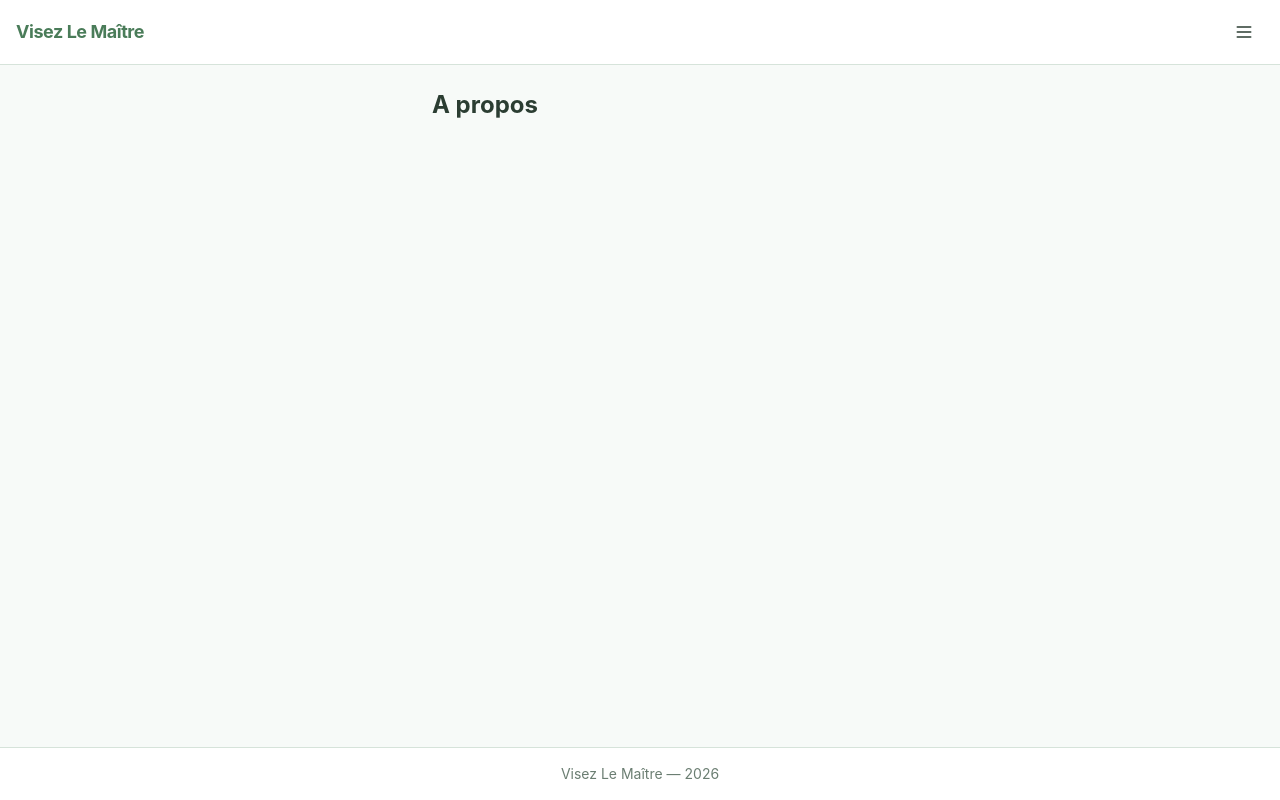
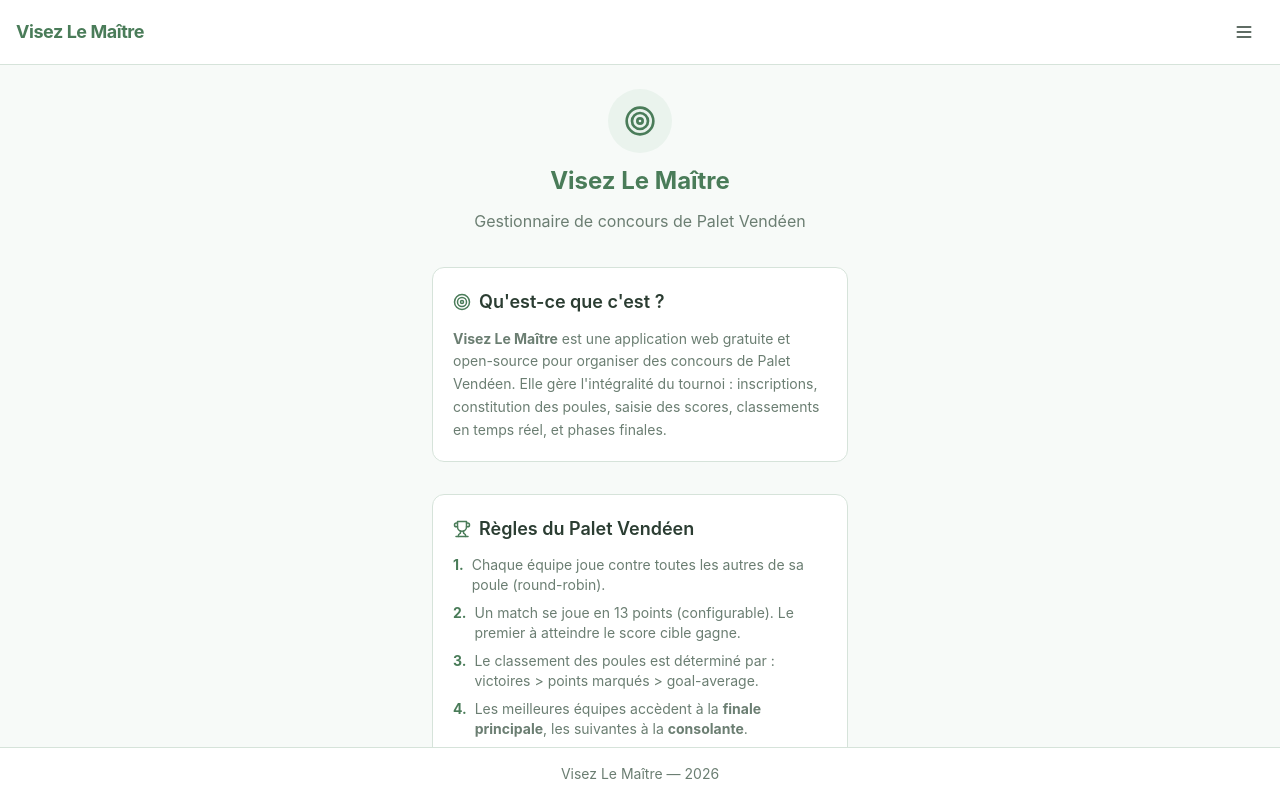
Before and after one commit to Lanceliogs/visez-le-maitre, a SvelteKit app: page /about in a window 1280 px wide. Built offline with nearby package versions, Linux system fonts and the light colour scheme.

Commit message:
minor: basic about page added

```diff
--- a/src/routes/about/+page.svelte
+++ b/src/routes/about/+page.svelte
@@ -1,6 +1,156 @@
 <script lang="ts">
-
+    import Target from '@lucide/svelte/icons/target';
+    import Users from '@lucide/svelte/icons/users';
+    import Trophy from '@lucide/svelte/icons/trophy';
+    import Smartphone from '@lucide/svelte/icons/smartphone';
+    import ExternalLink from '@lucide/svelte/icons/external-link';
+    import Zap from '@lucide/svelte/icons/zap';
 </script>
 
-<!-- Here we will write credits, and point to the GitHub page-->
- <h1 class="text-2xl font-bold">A propos</h1>
+<svelte:head>
+    <title>À propos — Visez Le Maître</title>
+</svelte:head>
+
+<div class="space-y-8">
+
+    <!-- Hero -->
+    <section class="text-center space-y-3">
+        <div class="inline-flex items-center justify-center w-16 h-16 rounded-full bg-primary-light">
+            <Target size={32} class="text-primary" />
+        </div>
+        <h1 class="text-2xl font-bold text-primary">Visez Le Maître</h1>
+        <p class="text-text-muted">Gestionnaire de concours de Palet Vendéen</p>
+    </section>
+
+    <!-- What is it -->
+    <section class="bg-white rounded-xl border border-card-border p-5 space-y-3">
+        <h2 class="text-lg font-semibold flex items-center gap-2">
+            <Target size={18} class="text-primary" />
+            Qu'est-ce que c'est ?
+        </h2>
+        <p class="text-sm text-text-muted leading-relaxed">
+            <strong>Visez Le Maître</strong> est une application web gratuite et open-source pour organiser
+            des concours de Palet Vendéen. Elle gère l'intégralité du tournoi :
+            inscriptions, constitution des poules, saisie des scores, classements en temps réel,
+            et phases finales.
+        </p>
+    </section>
+
+    <!-- Rules -->
+    <section class="bg-white rounded-xl border border-card-border p-5 space-y-3">
+        <h2 class="text-lg font-semibold flex items-center gap-2">
+            <Trophy size={18} class="text-primary" />
+            Règles du Palet Vendéen
+        </h2>
+        <ul class="text-sm text-text-muted space-y-2 list-none">
+            <li class="flex gap-2">
+                <span class="text-primary font-bold">1.</span>
+                <span>Chaque équipe joue contre toutes les autres de sa poule (round-robin).</span>
+            </li>
+            <li class="flex gap-2">
+                <span class="text-primary font-bold">2.</span>
+                <span>Un match se joue en 13 points (configurable). Le premier à atteindre le score cible gagne.</span>
+            </li>
+            <li class="flex gap-2">
+                <span class="text-primary font-bold">3.</span>
+                <span>Le classement des poules est déterminé par : victoires &gt; points marqués &gt; goal-average.</span>
+            </li>
+            <li class="flex gap-2">
+                <span class="text-primary font-bold">4.</span>
+                <span>Les meilleures équipes accèdent à la <strong>finale principale</strong>, les suivantes à la <strong>consolante</strong>.</span>
+            </li>
+        </ul>
+    </section>
+
+    <!-- How to use -->
+    <section class="bg-white rounded-xl border border-card-border p-5 space-y-3">
+        <h2 class="text-lg font-semibold flex items-center gap-2">
+            <Smartphone size={18} class="text-primary" />
+            Comment ça marche ?
+        </h2>
+        <ul class="text-sm text-text-muted space-y-2 list-none">
+            <li class="flex gap-2">
+                <span class="text-accent font-bold">→</span>
+                <span><strong>L'organisateur</strong> crée un concours et partage le lien ou le QR code.</span>
+            </li>
+            <li class="flex gap-2">
+                <span class="text-accent font-bold">→</span>
+                <span><strong>Les équipes</strong> s'inscrivent depuis leur téléphone (ou via un kiosque partagé).</span>
+            </li>
+            <li class="flex gap-2">
+                <span class="text-accent font-bold">→</span>
+                <span><strong>Les scores</strong> sont saisis par une équipe et confirmés par l'adversaire.</span>
+            </li>
+            <li class="flex gap-2">
+                <span class="text-accent font-bold">→</span>
+                <span><strong>Les classements</strong> se mettent à jour en temps réel pour tous.</span>
+            </li>
+        </ul>
+    </section>
+
+    <!-- Features -->
+    <section class="bg-white rounded-xl border border-card-border p-5 space-y-3">
+        <h2 class="text-lg font-semibold flex items-center gap-2">
+            <Users size={18} class="text-primary" />
+            Fonctionnalités
+        </h2>
+        <div class="grid grid-cols-2 gap-2 text-sm text-text-muted">
+            <div class="flex items-center gap-1.5">
+                <span class="w-2 h-2 rounded-full bg-primary"></span>
+                Inscription par QR code
+            </div>
+            <div class="flex items-center gap-1.5">
+                <span class="w-2 h-2 rounded-full bg-primary"></span>
+                Mode kiosque
+            </div>
+            <div class="flex items-center gap-1.5">
+                <span class="w-2 h-2 rounded-full bg-primary"></span>
+                Scores en temps réel
+            </div>
+            <div class="flex items-center gap-1.5">
+                <span class="w-2 h-2 rounded-full bg-primary"></span>
+                Mobile-first
+            </div>
+            <div class="flex items-center gap-1.5">
+                <span class="w-2 h-2 rounded-full bg-primary"></span>
+                Groupes de seeding
+            </div>
+            <div class="flex items-center gap-1.5">
+                <span class="w-2 h-2 rounded-full bg-primary"></span>
+                Phases finales
+            </div>
+        </div>
+    </section>
+
+    <!-- Tech stack -->
+    <section class="bg-white rounded-xl border border-card-border p-5 space-y-3">
+        <h2 class="text-lg font-semibold flex items-center gap-2">
+            <Zap size={18} class="text-primary" />
+            Stack technique
+        </h2>
+        <div class="flex flex-wrap gap-2">
+            {#each ['SvelteKit', 'Svelte 5', 'Tailwind CSS', 'Drizzle ORM', 'Neon Postgres', 'Vercel', 'SSE'] as tech}
+                <span class="px-2.5 py-1 bg-primary-light text-primary text-xs font-medium rounded-full">
+                    {tech}
+                </span>
+            {/each}
+        </div>
+    </section>
+
+    <!-- Credits -->
+    <section class="bg-white rounded-xl border border-card-border p-5 space-y-3 text-center">
+        <p class="text-sm text-text-muted">
+            Projet open-source sous licence AGPL-3.0
+        </p>
+        <a
+            href="https://github.com/Lanceliogs/visez-le-maitre"
+            target="_blank"
+            rel="noopener noreferrer"
+            class="inline-flex items-center gap-2 px-4 py-2 bg-primary text-white text-sm font-medium rounded-lg hover:bg-primary-hover transition-colors"
+        >
+            <ExternalLink size={16} />
+            Voir sur GitHub
+        </a>
+    </section>
+
+</div>
--- a/src/routes/admin/+page.svelte
+++ b/src/routes/admin/+page.svelte
@@ -186,7 +186,7 @@
         <div class="border border-card-border bg-white rounded-lg p-4 flex flex-col gap-3">
             <h2 class="font-semibold text-sm">Nettoyage automatique</h2>
             <div class="flex items-center gap-2">
-                <label class="text-sm">Supprimer les concours inactifs depuis plus de</label>
+                <label class="text-sm">Supprimer les concours inactifs depuis plus de
                     <input
                         type="number"
                         bind:value={cleanupDays}
@@ -194,6 +194,7 @@
                         class="w-16 border rounded px-2 py-1 text-sm"
                     />
                     <span class="text-sm">jours</span>
+                </label>
             </div>
             <Button onclick={cleanup} variant="danger" disabled={loading} class="w-full py-2">
                 Nettoyer
```
Also changed, not shown: 1 other file (tests, documents, lock files or other folders). Lines whose indentation alone changed are shown as unchanged.
